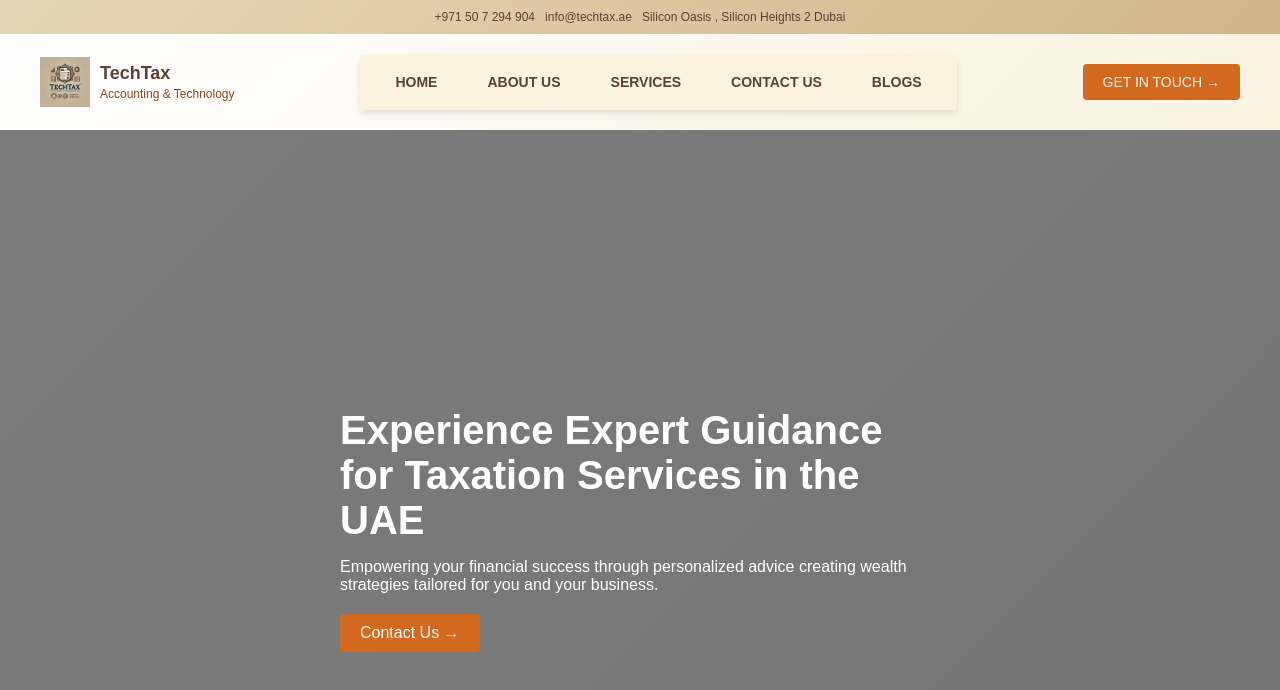
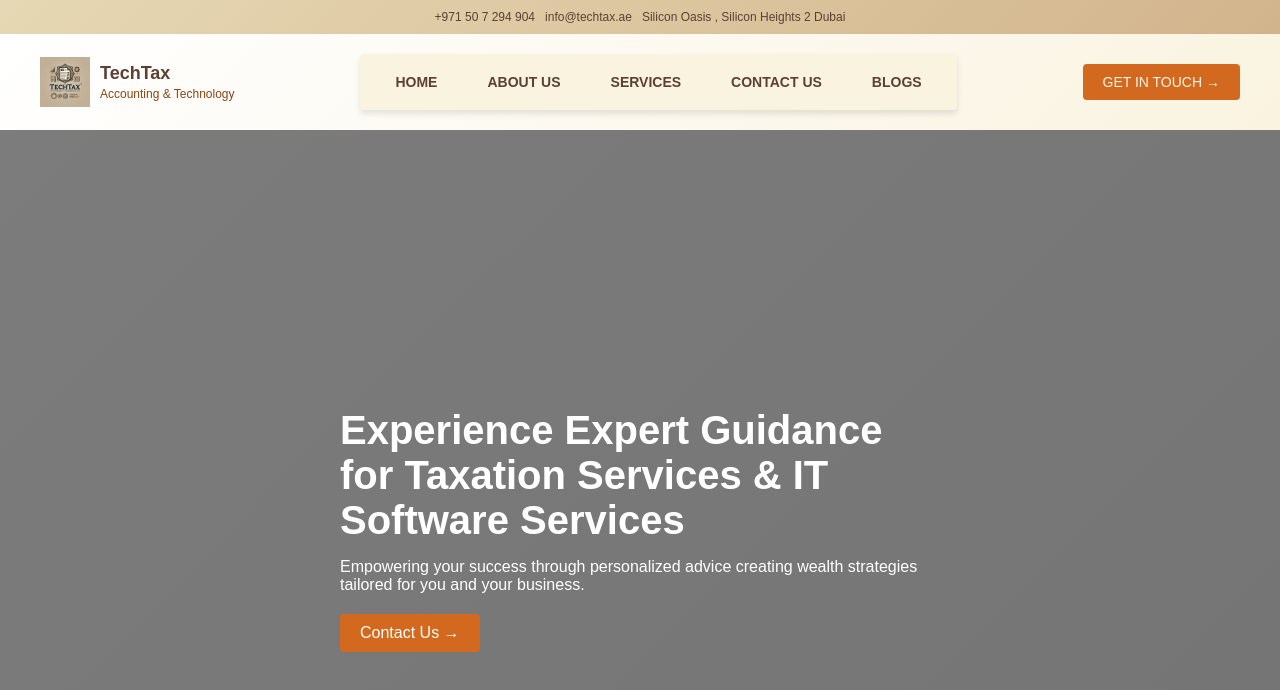
Before and after one commit to Ap1297/TechTax, a React (Create React App) app: page / in a window 1280 px wide. Shown: the top 690 px of the page. Built offline with nearby package versions, Linux system fonts and the light colour scheme.

Commit message:
Font change

```diff
--- a/src/components/HeroSection.js
+++ b/src/components/HeroSection.js
@@ -8,8 +8,8 @@ function HeroSection() {
       <div className="hero-container">
         <div className="hero-content">
           <div className="hero-text">
-            <h1>Experience Expert Guidance for Taxation Services in the UAE</h1>
-            <p>Empowering your financial success through personalized advice creating wealth strategies tailored for you and your business.</p>
+            <h1>Experience Expert Guidance for Taxation Services & IT Software Services</h1>
+            <p>Empowering your success through personalized advice creating wealth strategies tailored for you and your business.</p>
             <a href="http://TaxTech/contact-us/" className="hero-button">
               Contact Us →
             </a>
```
